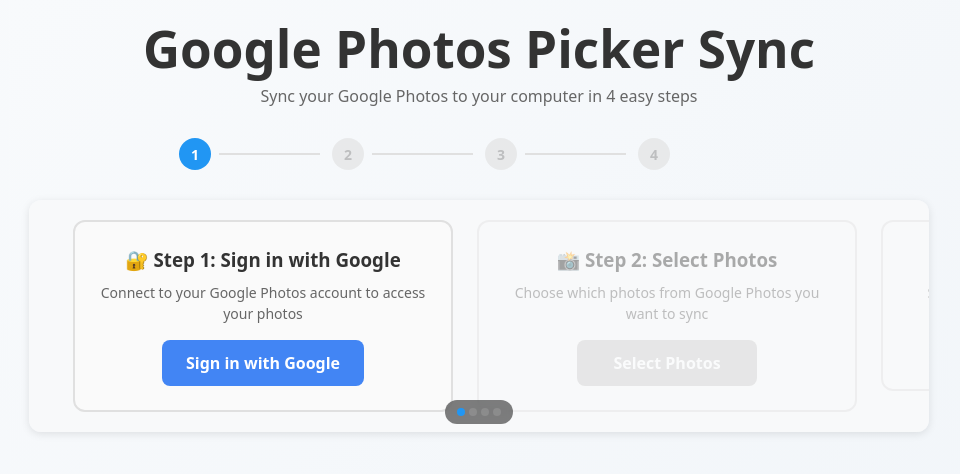
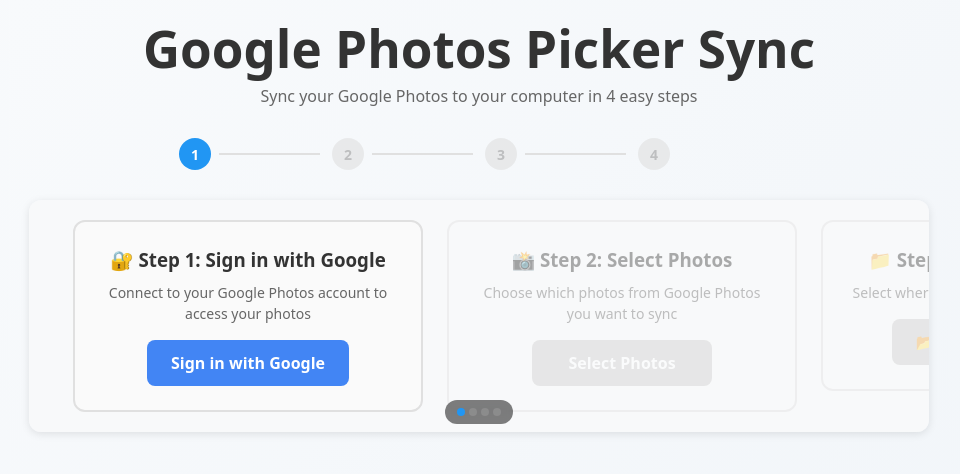
Before and after one commit to mikecann/google-photos-picker-sync, a React (Vite) app: page / in a window 1280 px wide. Shown: the top 474 px of the page, without its empty margins (161-1121 px from the left). Built offline with nearby package versions, Linux system fonts and the light colour scheme; no server answers.

Commit message:
helpfully buldiung

```diff
--- a/package.json
+++ b/package.json
@@ -11,7 +11,8 @@
     "preview": "vite preview",
     "sync-photos": "bun run sync-photos.ts",
     "server": "bun run server.ts",
-    "start": "bun run build && bun run server.ts"
+    "start": "bun run build && bun run server.ts",
+    "build:standalone": "bun run build && bun build --compile --minify --sourcemap server-standalone.ts --outfile google-photos-sync"
   },
   "dependencies": {
     "@react-oauth/google": "^0.12.2",
--- a/src/App.tsx
+++ b/src/App.tsx
@@ -47,13 +47,13 @@
   const scrollToStep = (stepNumber: number) => {
     if (!scrollContainerRef.current) return;
 
-    const stepWidth = 380; // Each step is 380px wide
+    const containerWidth = scrollContainerRef.current.clientWidth;
+    const maxStepWidth = Math.min(350, (containerWidth - 100) / 1.5); // Responsive step width
     const gap = 24; // Gap between steps
-    const containerWidth = scrollContainerRef.current.clientWidth;
 
     // Calculate the position to center the step
-    const stepPosition = (stepNumber - 1) * (stepWidth + gap);
-    const stepCenter = stepPosition + stepWidth / 2;
+    const stepPosition = (stepNumber - 1) * (maxStepWidth + gap);
+    const stepCenter = stepPosition + maxStepWidth / 2;
     const scrollPosition = stepCenter - containerWidth / 2;
 
     scrollContainerRef.current.scrollTo({
@@ -251,18 +251,23 @@
               msOverflowStyle: "none",
               backgroundColor: "#f8f9fa",
               // Make the scroll container wide enough for all steps plus centering space
-              width: "calc(100% + 760px)", // Extra space for centering
-              marginLeft: "-380px", // Offset to allow centering
+              width: "calc(100% + min(700px, (100vw - 140px) * 1.33))", // Extra space for centering
+              marginLeft: "calc(-1 * min(350px, (100vw - 140px) / 1.5))", // Offset to allow centering
             }}
           >
             {/* Invisible spacer for centering */}
-            <div style={{ minWidth: "380px", flexShrink: 0 }} />
+            <div
+              style={{
+                minWidth: "calc(min(350px, (100vw - 140px) / 1.5))",
+                flexShrink: 0,
+              }}
+            />
 
             {/* Step 1: Authentication */}
             <div
               style={{
-                minWidth: "380px",
-                maxWidth: "380px",
+                minWidth: "calc(min(350px, (100vw - 140px) / 1.5))",
+                maxWidth: "calc(min(350px, (100vw - 140px) / 1.5))",
                 flexShrink: 0,
                 opacity: 1,
                 transition: "opacity 0.3s ease",
@@ -274,8 +279,8 @@
             {/* Step 2: Photo Selection */}
             <div
               style={{
-                minWidth: "380px",
-                maxWidth: "380px",
+                minWidth: "calc(min(350px, (100vw - 140px) / 1.5))",
+                maxWidth: "calc(min(350px, (100vw - 140px) / 1.5))",
                 flexShrink: 0,
                 opacity: step1Complete ? 1 : 0.4,
                 transition: "opacity 0.3s ease",
@@ -290,8 +295,8 @@
             {/* Step 3: Directory Selection */}
             <div
               style={{
-                minWidth: "380px",
-                maxWidth: "380px",
+                minWidth: "calc(min(350px, (100vw - 140px) / 1.5))",
+                maxWidth: "calc(min(350px, (100vw - 140px) / 1.5))",
                 flexShrink: 0,
                 opacity: step2Complete ? 1 : 0.4,
                 transition: "opacity 0.3s ease",
@@ -307,8 +312,8 @@
             {/* Step 4: Download */}
             <div
               style={{
-                minWidth: "380px",
-                maxWidth: "380px",
+                minWidth: "calc(min(350px, (100vw - 140px) / 1.5))",
+                maxWidth: "calc(min(350px, (100vw - 140px) / 1.5))",
                 flexShrink: 0,
                 opacity: step3Complete ? 1 : 0.4,
                 transition: "opacity 0.3s ease",
@@ -364,7 +369,12 @@
             </div>
 
             {/* Invisible spacer for centering */}
-            <div style={{ minWidth: "380px", flexShrink: 0 }} />
+            <div
+              style={{
+                minWidth: "calc(min(350px, (100vw - 140px) / 1.5))",
+                flexShrink: 0,
+              }}
+            />
           </div>
 
           {/* Scroll indicator */}
```
Also changed, not shown: server-standalone.ts (+13 -4 lines).
